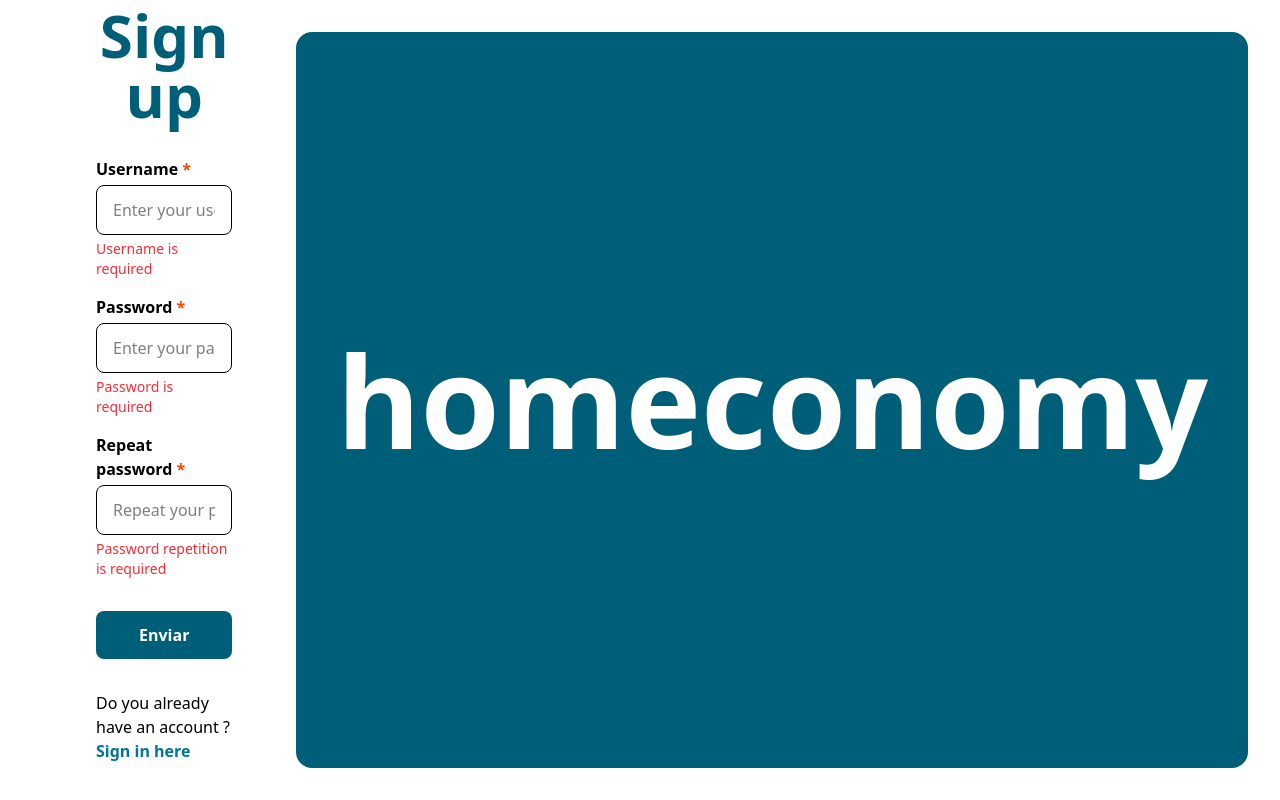
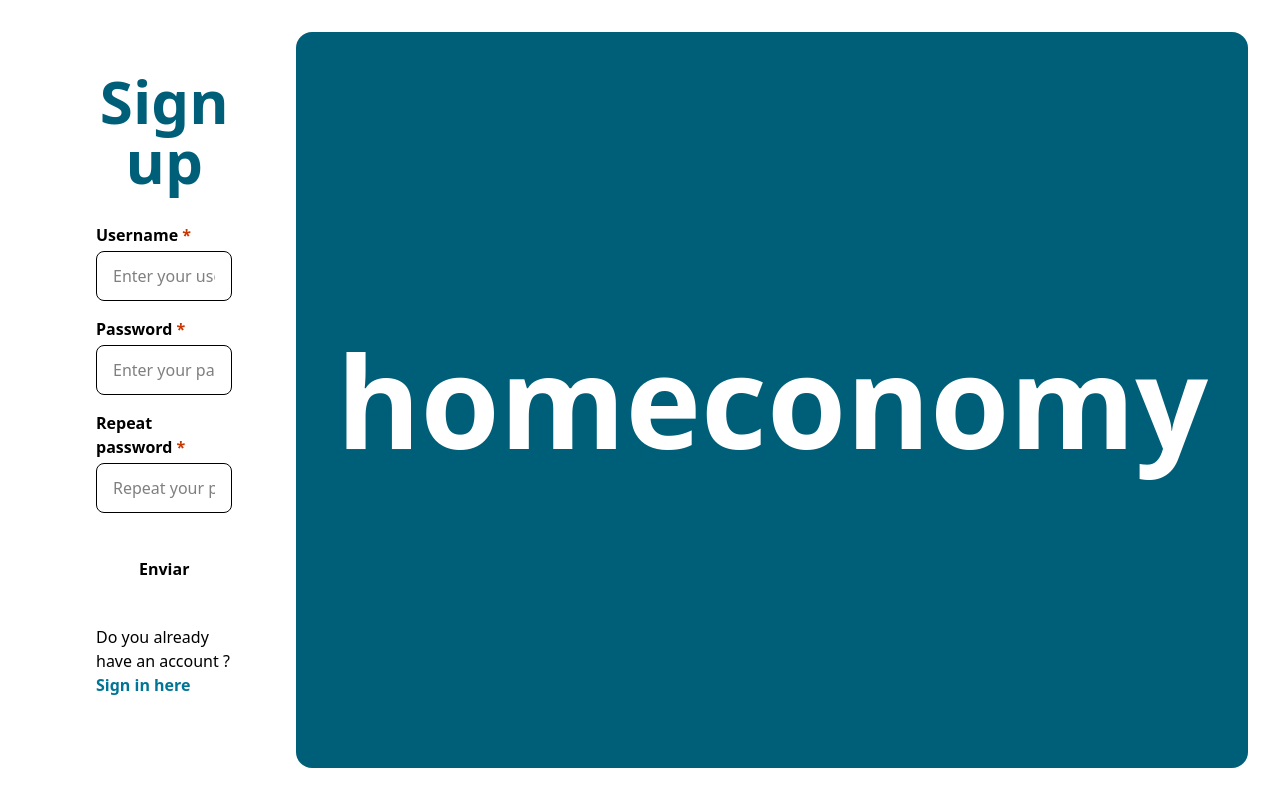
Before and after one commit to hamstersnore/homeconomy, an Angular app in the folder ui/: page /sign-up in a window 1280 px wide. Built offline with nearby package versions, Linux system fonts and the light colour scheme.

Commit message:
validation for submission. accessibility.

```diff
--- a/ui/src/app/sign-up-form/sign-up-form.html
+++ b/ui/src/app/sign-up-form/sign-up-form.html
@@ -3,33 +3,60 @@
         <h1 class="text-cyan-800 text-6xl font-bold text-center">Sign up</h1>
         <form class="flex flex-col p-8 space-y-4 justify-center" (submit)="onSubmit($event)">
             <div class="flex flex-col space-y-1">
-                <label class="font-bold">Username @if(signUpForm.username().invalid()) {<span class="text-orange-600">*</span>}</label>
-                <input class="rounded-lg border w-full px-4 py-3" type="text" placeholder="Enter your username" [formField]="signUpForm.username"/>
-                @if (signUpForm.username().invalid()) {
+                <label for="username-input" class="font-bold">Username @if(signUpForm.username().invalid()) {<span class="text-orange-700">*</span>}</label>
+                <input
+                    [class.border-red-600]="signUpForm.username().invalid()"
+                    id="username-input"
+                    class="rounded-lg border w-full px-4 py-3 focus:outline-0"
+                    type="text"
+                    placeholder="Enter your username"
+                    [formField]="signUpForm.username"/>
+                @if (signUpForm.username().invalid() && signUpForm.username().dirty()) {
                     @for (error of signUpForm.username().errors(); track error){
-                        <p class="text-sm text-red-500">{{error.message}}</p>
+                        <span class="text-sm text-red-600">{{error.message}}</span>
                     }
                 }
             </div>
             <div class="flex flex-col space-y-1">
-                <label class="font-bold">Password @if(signUpForm.password().invalid()) {<span class="text-orange-600">*</span>}</label>
-                <input class="rounded-lg border w-full px-4 py-3" type="password" placeholder="Enter your password" [formField]="signUpForm.password"/>
-                @if (signUpForm.password().invalid()) {
+                <label for="password-input" class="font-bold">Password @if(signUpForm.password().invalid()) {<span class="text-orange-700">*</span>}</label>
+                <input
+                    [class.border-red-600]="signUpForm.password().invalid()"
+                    id="password-input"
+                    class="rounded-lg border w-full px-4 py-3 focus:outline-0"
+                    type="password"
+                    placeholder="Enter your password"
+                    [formField]="signUpForm.password"/>
+                @if (signUpForm.password().invalid() && signUpForm.password().dirty()) {
                     @for (error of signUpForm.password().errors(); track error){
-                        <p class="text-sm text-red-500">{{error.message}}</p>
+                        <p class="text-sm text-red-600">{{error.message}}</p>
                     }
                 }
             </div>
             <div class="flex flex-col space-y-1">
-                <label class="font-bold">Repeat password @if(signUpForm.repassword().invalid()) {<span class="text-orange-600">*</span>}</label>
-                <input class="rounded-lg border w-full px-4 py-3" type="password" placeholder="Repeat your password" [formField]="signUpForm.repassword"/>
-                @if (signUpForm.repassword().invalid()) {
-                    @for (error of signUpForm.repassword().errors(); track error){
-                        <p class="text-sm text-red-500">{{error.message}}</p>
+                <label for="repassword-input" class="font-bold">Repeat password @if(signUpForm.repassword().invalid()) {<span class="text-orange-700">*</span>}</label>
+                <input
+                    [class.border-red-600]="signUpForm.repassword().invalid()"
+                    id="repassword-input"
+                    class="rounded-lg border w-full px-4 py-3 focus:outline-0"
+                    type="password"
+                    placeholder="Repeat your password"
+                    [formField]="signUpForm.repassword"/>
+                @if (signUpForm.repassword().invalid() && signUpForm.repassword().dirty()) {
+                    @for (error of signUpForm.repassword().errors(); track error.kind){
+                        <p class="text-sm text-red-600">{{error.message}}</p>
                     }
                 }
             </div>
-            <input class="mt-4 py-3 rounded-lg bg-cyan-800 text-white font-bold" title="Submit" type="submit" value="Enviar" />
+            <button
+                [class.bg-cyan-800]="signUpForm().valid()"
+                [class.text-white]="signUpForm().valid()"
+                [class.cursor-pointer]="signUpForm().valid()"
+                [class.cursor-default]="!signUpForm().valid()"
+                [class.bg-gray-200]="!signUpForm().valid()"
+                [class.text-gray-600]="!signUpForm().valid()"
+                class="mt-4 py-3 rounded-lg bg-cyan-800 font-bold"
+                title="Submit" type="submit"
+                [disabled]="!signUpForm().valid()">Enviar</button>
             <p class="mt-4">Do you already have an account ? <a class="text-cyan-700 cursor-pointer font-semibold">Sign in here</a></p>
         </form>
     </div>
```
